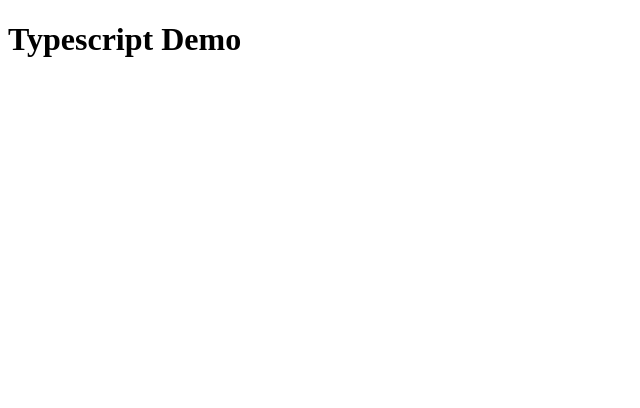
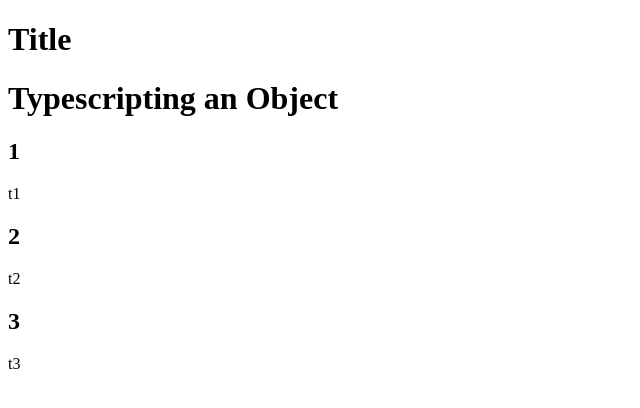
Before and after one commit to akshpnwr/typescript-tut, a React (Vite) app: page / in a window 1280 px wide. Shown: the top 408 px of the page, without its empty margins (0-640 px from the left). Built offline with nearby package versions, Linux system fonts and the light colour scheme.

Commit message:
typescripting an object

```diff
--- a/src/App.tsx
+++ b/src/App.tsx
@@ -1,11 +1,39 @@
+import { useState } from 'react'
 import './App.css'
+
+type PostProps = {
+  id: number,
+  title: string
+}[];
+
+function getData(): PostProps {
+  return [{id: 1, title: 't1'}, {id: 2, title: 't2'}, {id: 3, title: 't3'}];
+}
 
 function App() {
 
+  const [title, setTitle] = useState<string | null>("Title");
+
+  const changeTitle = () => {
+    setTitle("New title");
+  }
+
+  const data = getData();
+
   return (
-    <h1>
-      Typescript Demo
+    <>
+    <h1 onClick={changeTitle}>
+      {title}
     </h1>
+    <h1>Typescripting an Object</h1>
+    {data.map(item =>
+      <div>
+        <h2>{item.id}</h2>
+        <p>{item.title}</p>
+      </div>
+    )
+  }
+    </>
   )
 }
 
```
